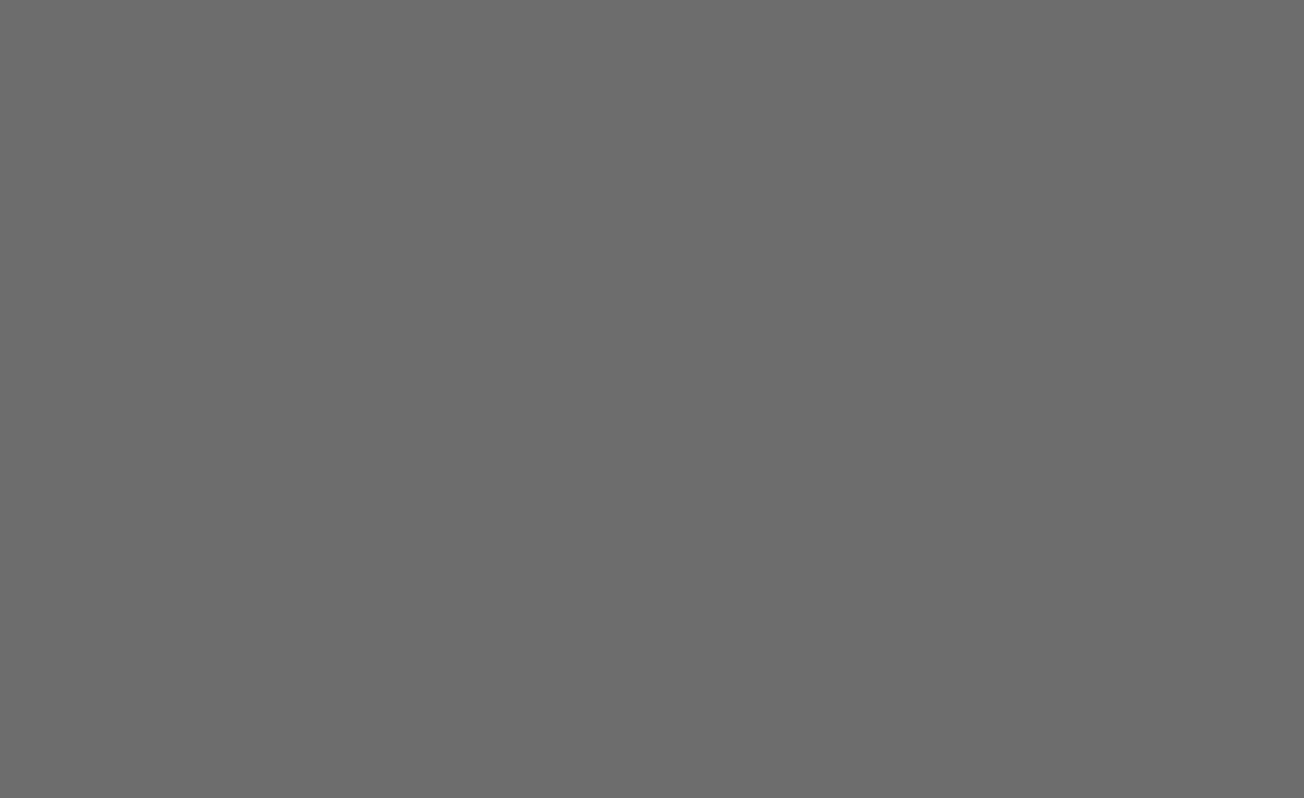
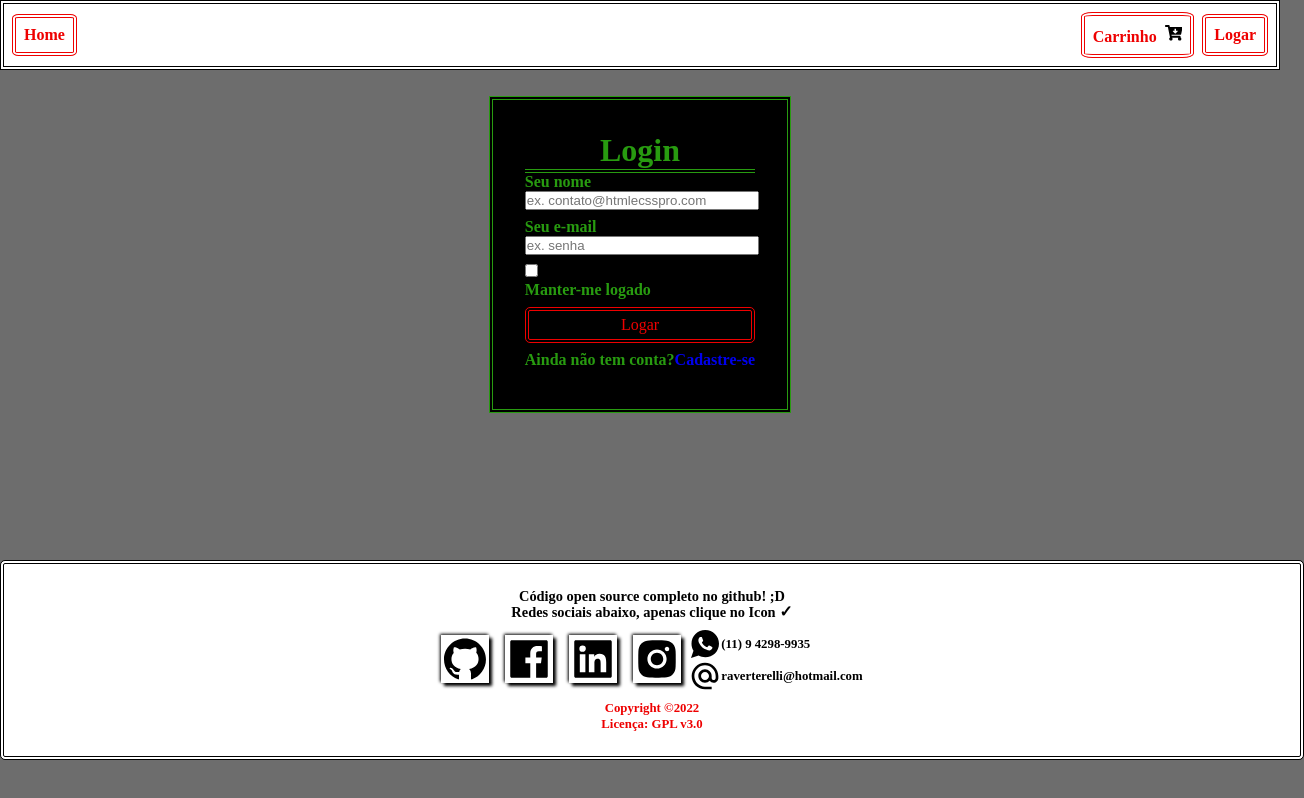
Before and after one commit to WelBert-dev/backupLg3Ecommerce-Springboot, a React (Create React App) app in the folder frontend/: page /signin in a window 1280 px wide. Before the commit this address had no page. Shown: the whole page, 1304 px wide, since content can reach past the window. Built offline with nearby package versions, Linux system fonts and the light colour scheme.

Commit message:
add rota login e inicia style

```diff
--- a/frontend/src/components/MainCardProduct.css
+++ b/frontend/src/components/MainCardProduct.css
@@ -88,7 +88,7 @@
 
 .burger-title {
     font-family: cursive;
-    font-size: 1rem;
+    font-size: 1.5rem;
     font-weight: bold;
     color: black;
     text-align: center;
@@ -172,6 +172,7 @@
 .containerQuantidadeProduto {
     text-align: center;
     padding: 1rem;
+    font-weight: bold;
 }
 
 .containerQuantidadeProduto > label{
@@ -232,6 +233,7 @@
     display: none;
     z-index: 4;
     cursor: initial;
+    margin-top: -2rem;
 }
 
 /* ativação do modal */
@@ -242,6 +244,7 @@
 
 .modalSingleProductClick.isActive {
     display: flex;
+    border-color: #289b10;
 }
 
 /* Icon quantidade de produto selecionado */
--- a/frontend/src/index.js
+++ b/frontend/src/index.js
@@ -6,6 +6,7 @@ import { Provider } from 'react-redux';
 import { BrowserRouter, Route, Routes } from 'react-router-dom';
 
 import HomeScreen from './screens/HomeScreen';
+import SigninScreen from './screens/SigninScreen';
 
 import './index.css';
 import App from './App';
@@ -19,8 +20,8 @@ root.render(
             <Routes>
               <Route element={<App />} >
                 <Route path="/" element={<HomeScreen />} exact/>
-                {/*<Route path="cart" element={<CartScreen />} />
-                <Route path="signin" element={<SigninScreen />} />*/}
+                {/*<Route path="cart" element={<CartScreen />} />*/}
+                <Route path="signin" element={<SigninScreen />} />
               </Route>
             </Routes>
         </BrowserRouter>
--- /dev/null
+++ b/frontend/src/screens/SigninScreen.css
@@ -0,0 +1,56 @@
+.main-signin--container {
+    width: 100%;
+}
+
+.main-signin--container > #login {
+    width: max-content;
+    margin: 6rem auto;
+    font-size: 1rem;
+    color: #289b10;
+    font-weight: 800;
+    font-family: cursive;
+    padding: 2rem;
+    background-color: black;
+    border: 4px double #289b10;
+}
+
+.main-signin--container > #login > form > h1 {
+    border-bottom: 4px double #289b10;
+    text-align: center;
+}
+
+.main-signin--container > #login > form > p {
+    margin-bottom: .5rem;
+}
+
+.main-signin--container > #login > form > p > label{
+    display: block;
+}
+
+.main-signin--container > #login > form > p > input[type=text], .main-signin--container > #login > form > p > input[type=password]{
+    width: 100%;
+}
+
+.main-signin--container > #login > form > p > input[type=checkbox]{
+    margin-right: .5rem;
+}
+
+.main-signin--container > #login > form > p > input[type=submit]{
+    width: 100%;
+    cursor: pointer;
+    font-family: cursive;
+    font-size: 1rem;
+    background-color: black;
+    color: #ee0000;
+    border: 4px double #ee0000;
+    border-radius: 5px;
+    transition: all ease .3s;
+    padding: .3rem;
+}
+
+.main-signin--container > #login > form > p > input[type=submit]:hover{
+    transform: scale(1.05);
+    background-color: #ee0000;
+    color: #FFF;
+    border-color: black;
+}
--- /dev/null
+++ b/frontend/src/screens/SigninScreen.js
@@ -0,0 +1,39 @@
+import React from 'react';
+
+import './SigninScreen.css';
+
+export default function SigninScreen() {
+
+    return (
+        <div className="main-signin--container">
+	      <div id="login">
+		<form method="post" action="">
+		  <h1>Login</h1>
+		  <p>
+		    <label for="nome_login">Seu nome</label>
+		    <input id="nome_login" name="nome_login" required="required" type="text" placeholder="ex. contato@htmlecsspro.com"/>
+		  </p>
+
+		  <p>
+		    <label for="email_login">Seu e-mail</label>
+		    <input id="email_login" name="email_login" required="required" type="password" placeholder="ex. senha" />
+		  </p>
+
+		  <p>
+		    <input type="checkbox" name="manterlogado" id="manterlogado" value="" />
+		    <label for="manterlogado">Manter-me logado</label>
+		  </p>
+
+		  <p>
+		    <input type="submit" value="Logar" />
+		  </p>
+
+		  <p class="link">
+		    Ainda não tem conta?
+		    <a href="#paracadastro">Cadastre-se</a>
+		  </p>
+		</form>
+	      </div>
+        </div>
+    )
+};
```
